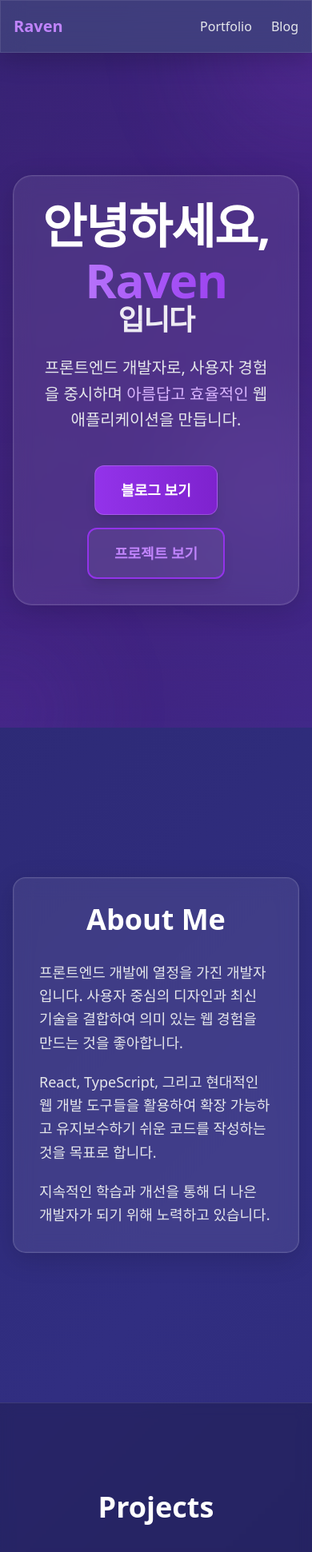
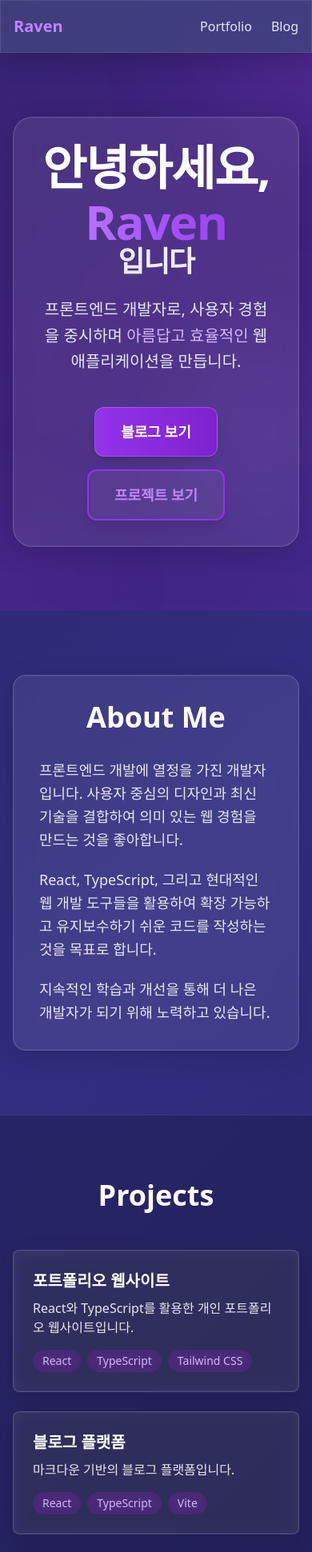
Before and after one commit to oobg/site, a React (Vite) app: page / in a window 390 px wide. Shown: the top 1941 px of the page at 80% size. Built offline with nearby package versions, Linux system fonts and the light colour scheme; what miragejs would draw is missing.

Commit message:
refactor: remove min-height and flex properties from section elements in About, Contact, Hero, Projects, and Skills components for improved layout consistency

```diff
--- a/src/widgets/about/ui/about.tsx
+++ b/src/widgets/about/ui/about.tsx
@@ -2,7 +2,7 @@
 
 export const About = () => {
   return (
-    <section id="about" className="py-20 min-h-screen flex items-center">
+    <section id="about" className="py-20">
       <Container>
         <div className="mx-auto max-w-3xl">
           <div className="glass-card rounded-2xl p-8 sm:p-12 animate-fade-in-up">
--- a/src/widgets/contact/ui/contact.tsx
+++ b/src/widgets/contact/ui/contact.tsx
@@ -3,7 +3,7 @@
 
 export const Contact = () => {
   return (
-    <section id="contact" className="py-20 min-h-screen flex items-center glass-section">
+    <section id="contact" className="py-20 glass-section">
       <Container>
         <div className="mx-auto max-w-2xl">
           <h2 className="mb-8 text-center text-4xl sm:text-5xl font-bold text-white animate-fade-in-up">
--- a/src/widgets/hero/ui/hero.tsx
+++ b/src/widgets/hero/ui/hero.tsx
@@ -3,7 +3,7 @@
 
 export const Hero = () => {
   return (
-    <section className="relative overflow-hidden py-20 sm:py-32 min-h-screen flex items-center">
+    <section className="relative overflow-hidden py-20 sm:py-32">
       {/* 배경 그라데이션 오버레이 */}
       <div className="absolute inset-0 bg-gradient-to-br from-primary-900/30 via-purple-900/40 to-primary-800/30"></div>
 
--- a/src/widgets/projects/ui/projects.tsx
+++ b/src/widgets/projects/ui/projects.tsx
@@ -24,7 +24,7 @@
 
 export const Projects = () => {
   return (
-    <section id="projects" className="py-20 min-h-screen flex items-center glass-section">
+    <section id="projects" className="py-20 glass-section">
       <Container>
         <div className="mb-12 text-center animate-fade-in-up">
           <h2 className="text-4xl sm:text-5xl font-bold text-white">Projects</h2>
--- a/src/widgets/skills/ui/skills.tsx
+++ b/src/widgets/skills/ui/skills.tsx
@@ -11,7 +11,7 @@
 
 export const Skills = () => {
   return (
-    <section id="skills" className="py-20 min-h-screen flex items-center">
+    <section id="skills" className="py-20">
       <Container>
         <div className="mx-auto max-w-2xl">
           <div className="glass-card rounded-2xl p-8 sm:p-12 animate-fade-in-up">
```
